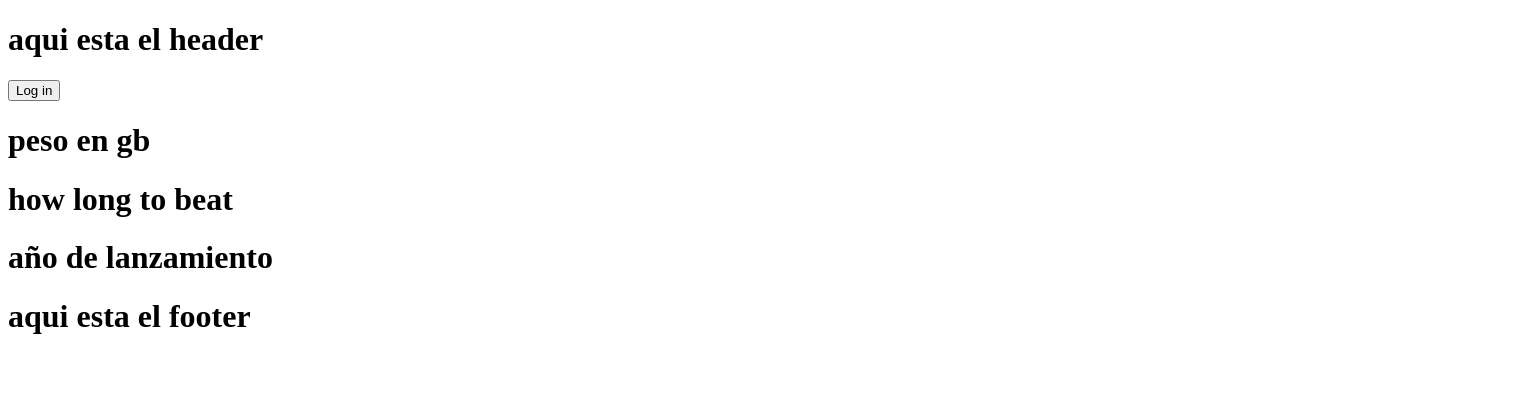
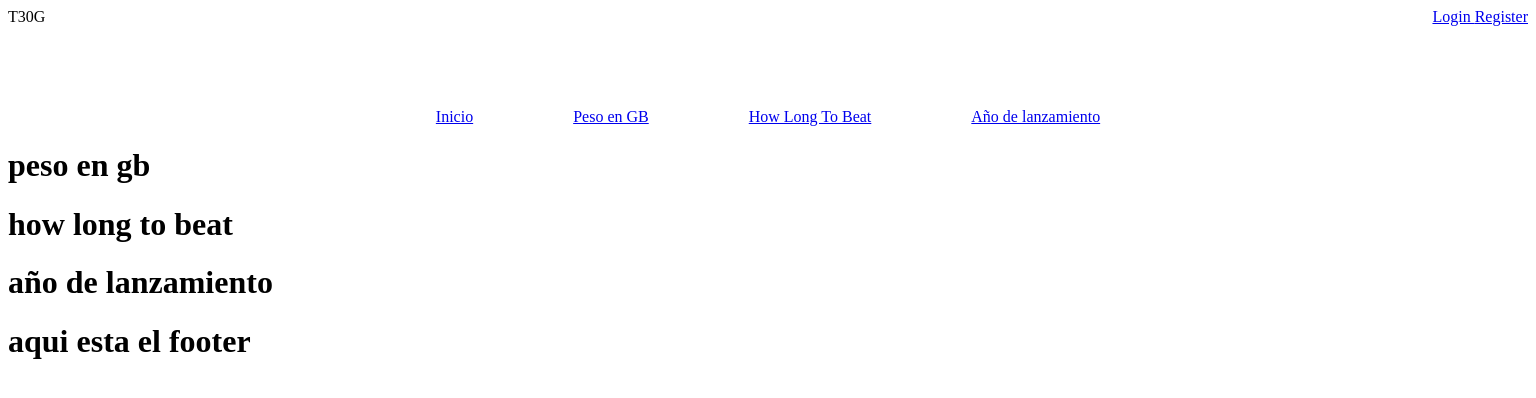
Before and after one commit to JuanLuisTaberner-PereDeSonGall/PaginaWebActividad, a plain HTML site: page Pagina/index.html in a window 1536 px wide. Drawn offline with Linux system fonts and the light colour scheme.

Commit message:
CreandoLaPaginaPrincipalSoloEnPC

```diff
--- a/Pagina/index.html
+++ b/Pagina/index.html
@@ -13,18 +13,26 @@
 </head>
 <body>
     <header>
-        <h1>aqui esta el header</h1>
-        <button>Log in</button>
-
+        <article class="logo">T30G</article>
+        <article class="accountdoing">
+            <a class="login" href="Cuenta/Login.html">Login	</a>
+            <a class="signin" href="Cuenta/Signin.html">Register</a>
+        </article>
 
 
     </header>
+    <nav class="MenuInicial">
+        <a class="dirección" href="index.html">Inicio	</a>
+        <a class="dirección" href="#PesoEnGB">Peso en GB	</a>
+        <a class="dirección" href="#HowLongToBeat">How Long To Beat	</a>
+        <a class="dirección" href="#AñoLanzamiento">Año de lanzamiento	</a>
+
+    </nav>
 
     <main>
-
-        <h1>peso en gb</h1>
-        <h1>how long to beat</h1>
-        <h1> año de lanzamiento</h1>
+        <h1 id="PesoEnGB">peso en gb</h1>
+        <h1 id="HowLongToBeat">how long to beat</h1>
+        <h1 id="AñoLanzamiento"> año de lanzamiento</h1>
 
     </main>
     <footer>
--- a/Pagina/indexSty.css
+++ b/Pagina/indexSty.css
@@ -1,9 +1,15 @@
 
 @media screen and (min-width: 1301px){
- header{;
- }
-p{
-    color: aqua;
+ header{
+    display: flex;
+     justify-content: space-between;
+     height: 100px;
+}
+.MenuInicial{
+    display: flex;
+    justify-content: center;
+     gap: 100px;
+
 }
 }
 @media  screen and (min-width: 501px) and (max-width: 1300px) {
```
Also changed, not shown: Pagina/Cuenta/Login.html (added), Pagina/Cuenta/Signin.html (added), 2 other files.
